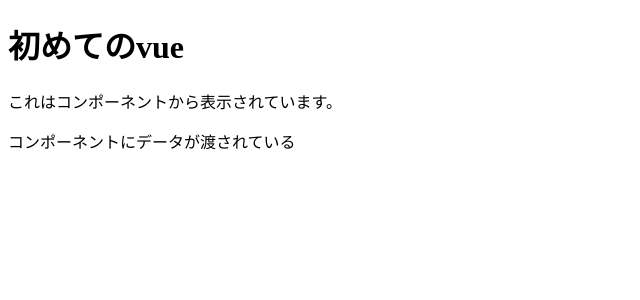
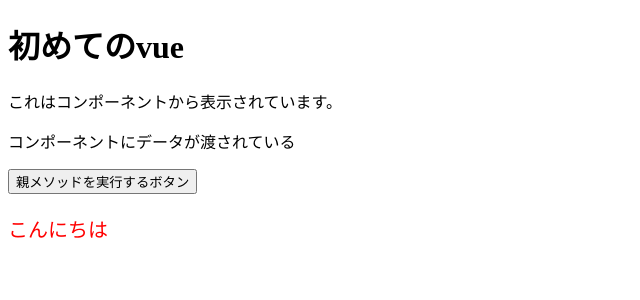
Before and after one commit to nittamatama/vue-rails-chat, a Vue app in the folder live-chat-vuejs/: page / in a window 1280 px wide. Shown: the top 300 px of the page, without its empty margins (0-640 px from the left). Built offline with nearby package versions, Linux system fonts and the light colour scheme.

Commit message:
子コンポーネントから親子コンポーネントへ

```diff
--- a/live-chat-vuejs/src/components/TestComponent.vue
+++ b/live-chat-vuejs/src/components/TestComponent.vue
@@ -2,11 +2,17 @@
   <div>
     これはコンポーネントから表示されています。
     <p>{{ message }}</p>
+    <button @click="onClick">親メソッドを実行するボタン</button>
   </div>
 </template>
 
 <script>
 export default{
-  props: ['message']
+  props: ['message', 'isEnabled'],
+  methods: {
+    onClick() {
+      this.$emit('toggle')
+    }
+  }
 }
 </script>
--- a/live-chat-vuejs/src/views/Welcome.vue
+++ b/live-chat-vuejs/src/views/Welcome.vue
@@ -1,7 +1,8 @@
 <template>
   <div>
     <h1>{{ title }}</h1>
-    <TestComponent message="コンポーネントにデータが渡されている"/>
+    <TestComponent @toggle="toggle" message="コンポーネントにデータが渡されている"/>
+    <p v-if="isEnabled">こんにちは</p>
   </div>
 </template>
 
@@ -35,3 +36,10 @@
   }
 }
 </script>
+
+<style scoped>
+  p {
+    font-size: 20px;
+    color: red;
+  }
+</style>
```
